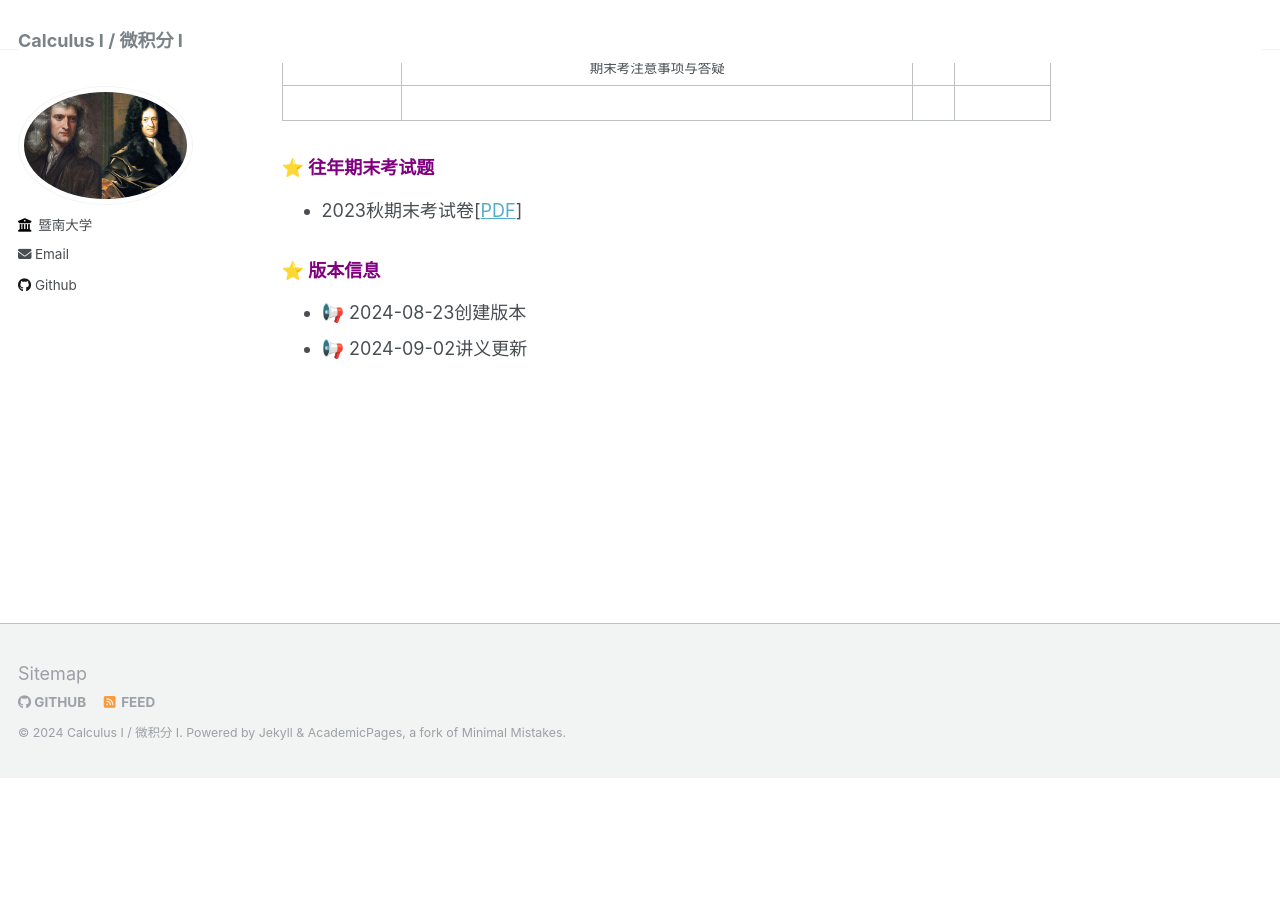
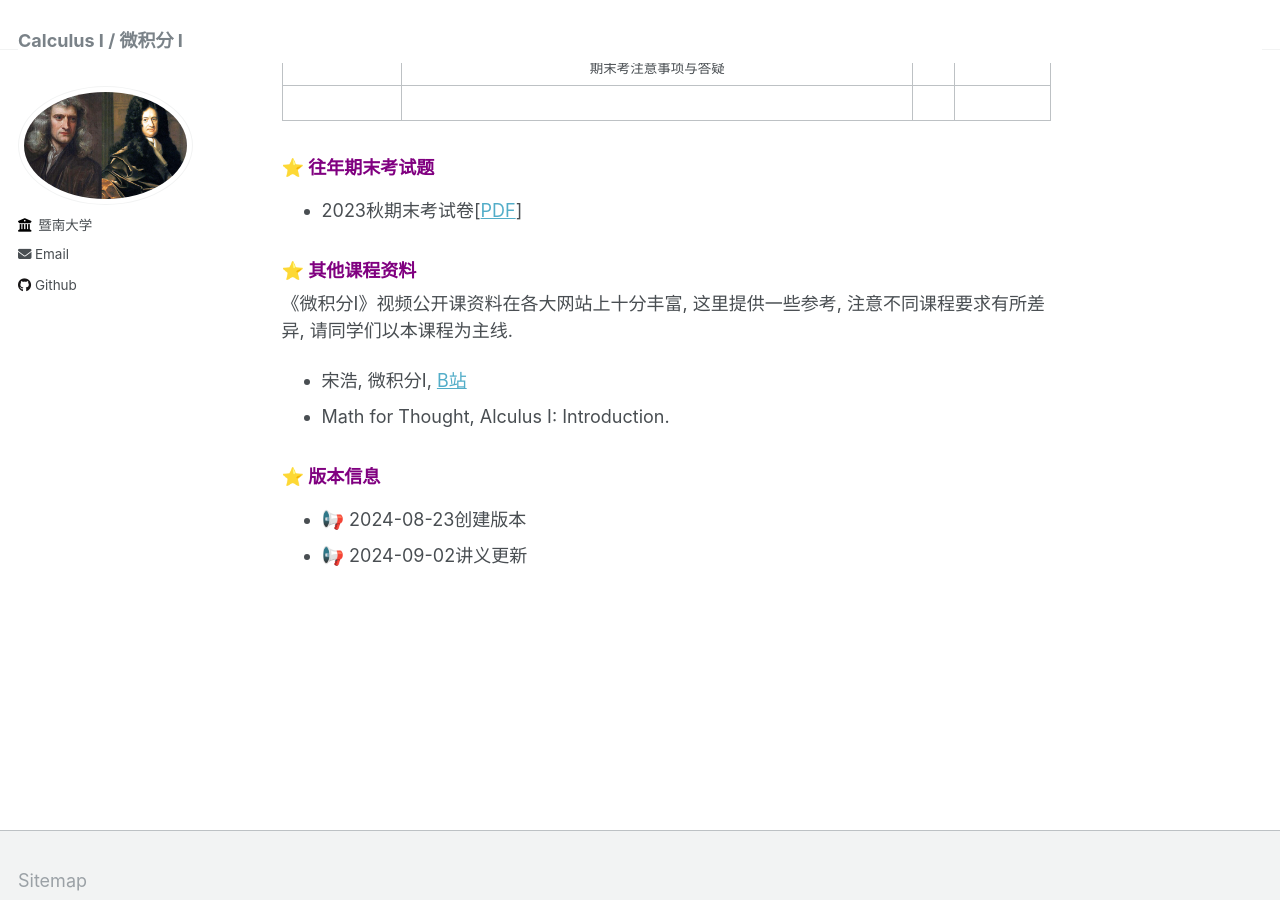
Before and after one commit to wangyuanhao/calculus_course_webpage, a Jekyll site: the page built from _pages/about.md, in a window 1280 px wide and 900 px high, scrolled down 3665 px. Built offline with Jekyll 4.4.1, drawn with Linux system fonts in a browser that asks for light colours; before the commit the page ends 4444 px from its top, so only the background shows below that.

Commit message:
Update about.md

```diff
--- a/_pages/about.md
+++ b/_pages/about.md
@@ -6,7 +6,7 @@ redirect_from:
   - /about/
   - /about.html
 ---
-|[预备知识](#1)|[课程表](#2)|[教学日历](#3)|[往年期末考试题](#4)|[版本信息](#5)|
+|[预备知识](#1)|[课程表](#2)|[教学日历](#3)|[往年期末考试题](#4)|[其他课程资料](#5)|[版本信息](#5)|
 
 本门课程要求学生理解微积分I中的一些基本概念, 如极限、函数连续性与单调性、导数与微分等, 掌握一般的求极限、导数的计算方法, 能够利用这些计算方法探究函数的一些基本性质, 并应用于处理经济学及管理学中一些简单问题.
 
@@ -122,7 +122,14 @@ redirect_from:
 
 * 2023秋期末考试卷[[PDF](../notes/exam-cal2023c_solution.pdf)]
 
-### ⭐️ <a name="5" style="text-decoration:none;color:purple">版本信息</a>
+### ⭐️ <a name="5" style="text-decoration:none;color:purple">其他课程资料</a>
+
+《微积分I》视频公开课资料在各大网站上十分丰富, 这里提供一些参考, 注意不同课程要求有所差异, 请同学们以本课程为主线.
+
+* 宋浩, 微积分I, [B站](https://www.bilibili.com/video/BV1UW411k7Jv/?spm_id_from=333.337.search-card.all.click)
+* Math for Thought, Alculus I: Introduction.
+
+### ⭐️ <a name="6" style="text-decoration:none;color:purple">版本信息</a>
 
 * 📢 2024-08-23创建版本
 * 📢 2024-09-02讲义更新
```
